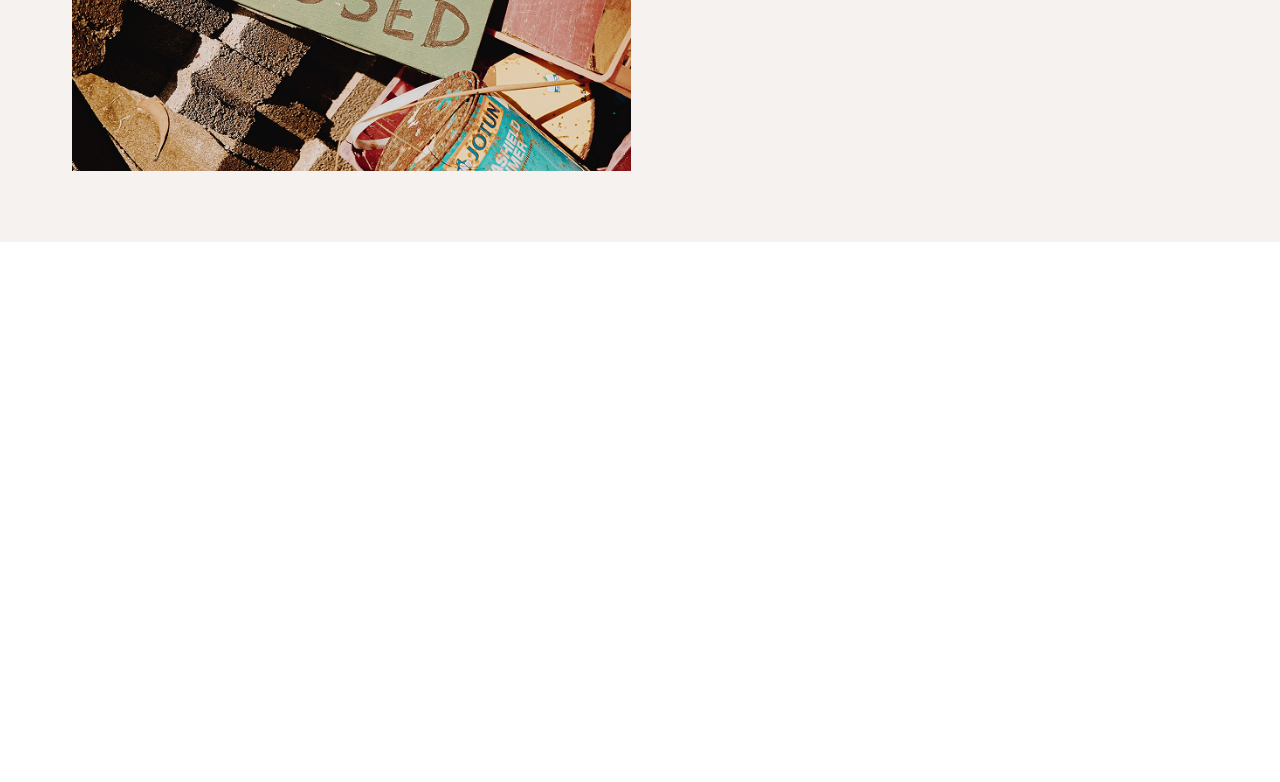
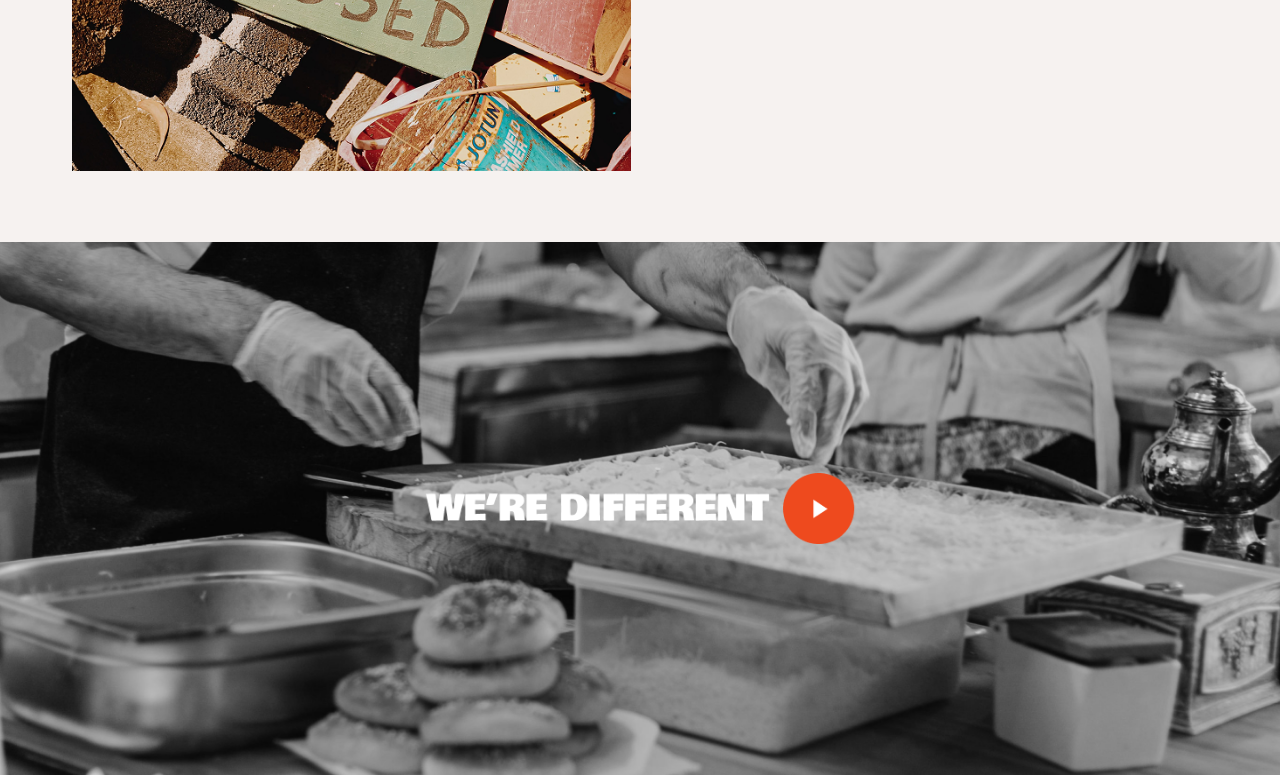
Before and after one commit to GabiMuresan22/Jo-s-Burgers-Restaurant, a plain HTML site: page index.html in a window 1280 px wide. Shown: the part 1472-2254 px from the top of the page. Before the commit the page ends 1714 px from the top, so only its background shows below. Drawn offline with Linux system fonts and the light colour scheme.

Commit message:
create different section

```diff
--- a/index.html
+++ b/index.html
@@ -90,6 +90,12 @@
           </div>
         </div>
       </section>
+
+      <!-- Different section -->
+
+      <section id="different">
+        <img src="./img/we are different.png" alt="We are different image" />
+      </section>
     </main>
   </body>
 </html>
--- a/styles.css
+++ b/styles.css
@@ -188,8 +188,15 @@ width: 40%;
   letter-spacing: -1.2px;
   line-height: 55px;
   text-align: center;
+  margin-bottom: 1.5rem;
 }
 
 .about-food p {
   color: #ee4a1e;
 }
+
+/* Different img */
+
+#different img {
+  width: 100%;
+}
```
